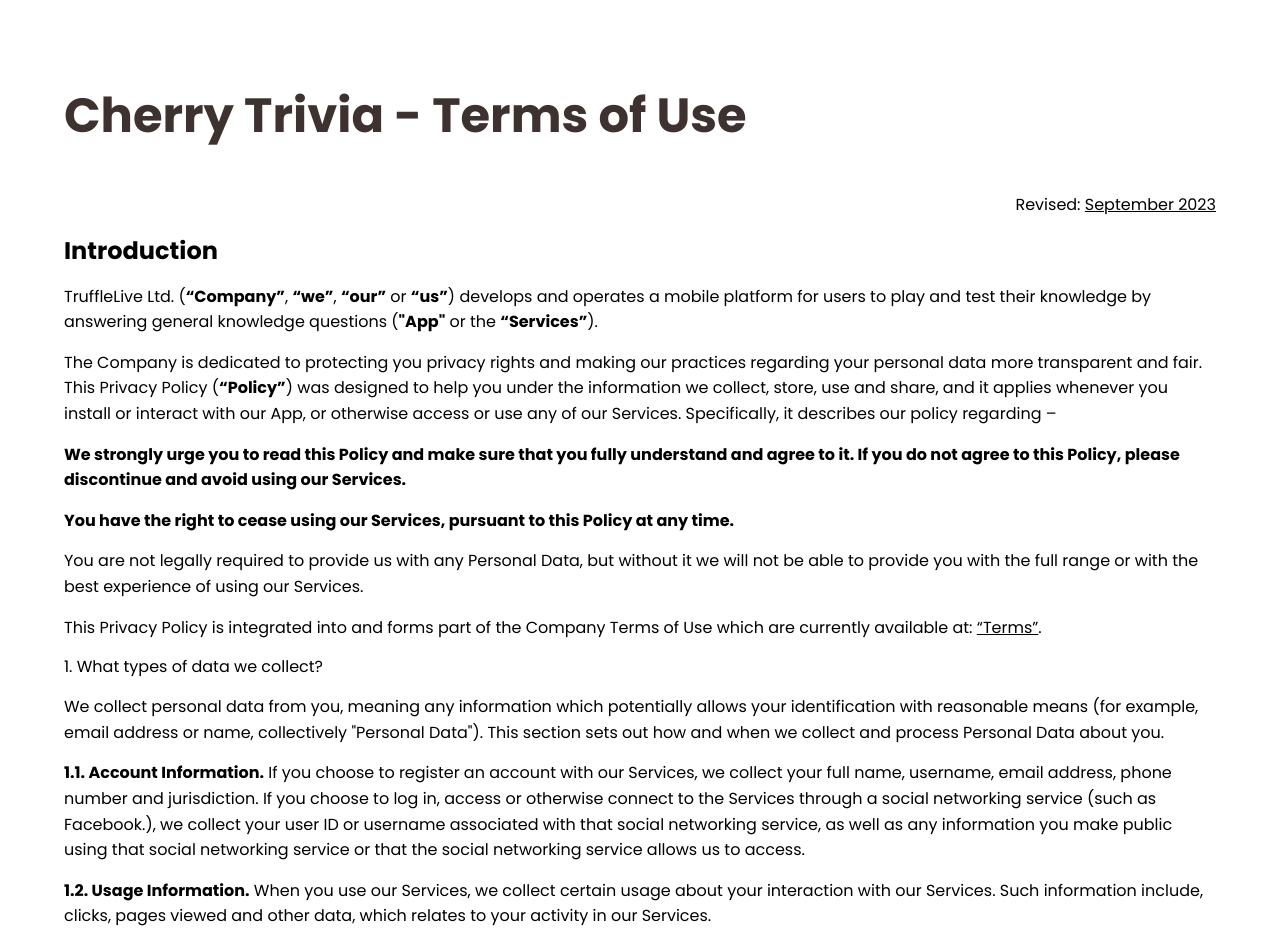
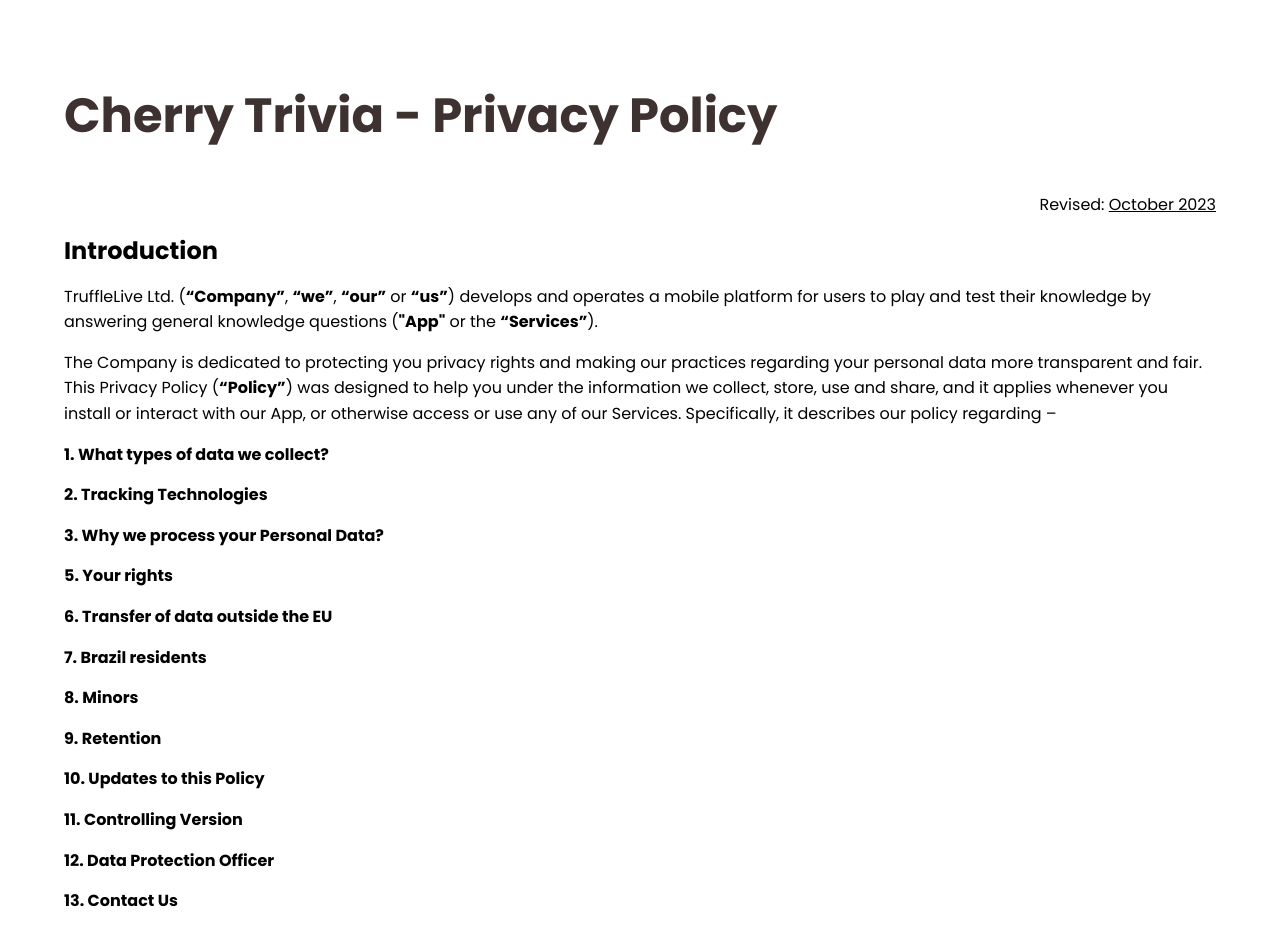
Before and after one commit to tomdror16/cherry-trivia-1, a React (Create React App) app: page /privacy in a window 1280 px wide. Shown: the top 932 px of the page. Built offline with nearby package versions, Linux system fonts and the light colour scheme.

Commit message:
updated tos & terms

```diff
--- a/src/Pages/Privacy.jsx
+++ b/src/Pages/Privacy.jsx
@@ -4,9 +4,9 @@
 function Privacy() {
     return (
         <div className='max-w-[1240px] w-[90%] m-auto pt-20 terms'>
-            <h1 className='font-bold text-brown text-[48px]'>Cherry Trivia  - Terms of Use</h1>
+            <h1 className='font-bold text-brown text-[48px]'>Cherry Trivia  - Privacy Policy</h1>
             <div className='text-right'>
-                <p>Revised: <span className='underline'>September 2023</span></p>
+                <p>Revised: <span className='underline'>October 2023</span></p>
             </div>
 
             <b>Introduction</b>
@@ -15,6 +15,19 @@
 
             <p>The Company is dedicated to protecting you privacy rights and making our practices regarding your personal data more transparent and fair. This Privacy Policy (<b>“Policy”</b>) was designed to help you under the information we collect, store, use and share, and it applies whenever you install or interact with our App, or otherwise access or use any of our Services.
                 Specifically, it describes our policy regarding –</p>
+
+            <p><span className='font-bold'>1.	What types of data we collect?</span></p>
+            <p><span className='font-bold'>2.	Tracking Technologies</span></p>
+            <p><span className='font-bold'>3.	Why we process your Personal Data?</span></p>
+            <p><span className='font-bold'>5.	Your rights</span></p>
+            <p><span className='font-bold'>6.	Transfer of data outside the EU</span></p>
+            <p><span className='font-bold'>7.	Brazil residents</span></p>
+            <p><span className='font-bold'>8.	Minors</span></p>
+            <p><span className='font-bold'>9.	Retention</span></p>
+            <p><span className='font-bold'>10.	Updates to this Policy</span></p>
+            <p><span className='font-bold'>11.	Controlling Version</span></p>
+            <p><span className='font-bold'>12.	Data Protection Officer</span></p>
+            <p><span className='font-bold'>13.	Contact Us</span></p>
 
             <p className='font-bold'>We strongly urge you to read this Policy and make sure that you fully understand and agree to it. If you do not agree to this Policy, please discontinue and avoid using our Services.
             </p>
@@ -217,14 +230,7 @@
 
             <p>If you have any further questions, please <Link className='text-blue-600 underline' to={'mailto:support@cherrytrivia.com'}>Contact us</Link>. </p>
 
-            <p>If you reside in the EU, you may also contact our EU representative:
-                European Data Protection Office
-                via mail: <Link to={'mailto:DMCA@_____________'}>DMCA@_____________</Link></p>
-
-
-            <p>If you reside in the UK, you may also contact our UK representative:
-                EDPO UK Ltd.
-                via mail: <Link to={'mailto:DMCA@_____________'}>DMCA@_____________</Link></p>
+            <p>European Data Protection Office, via mail: <Link className='text-blue-600 underline' to={'mailto:DMCA@trufflelive.com'}>DMCA@trufflelive.com</Link> </p>
 
         </div>
     )
--- a/src/Pages/Terms.jsx
+++ b/src/Pages/Terms.jsx
@@ -6,7 +6,7 @@
         <div className='max-w-[1240px] w-[90%] m-auto pt-20 terms'>
             <h1 className='font-bold text-brown text-[48px]'>Cherry Trivia  - Terms of Use</h1>
             <div className='text-right'>
-                <p>Revised: <span className='underline'>September 2023</span></p>
+                <p>Revised: <span className='underline'>October 2023</span></p>
             </div>
 
             <b>1. General</b>
```
